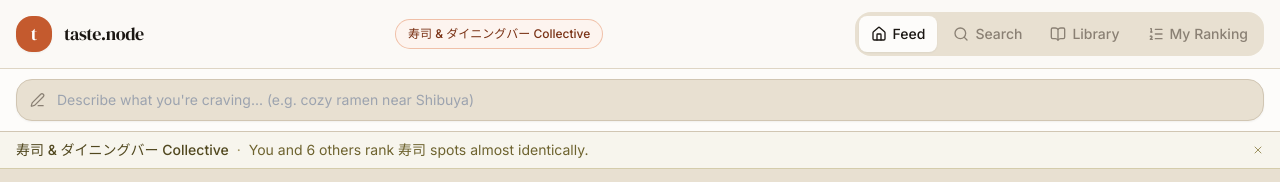
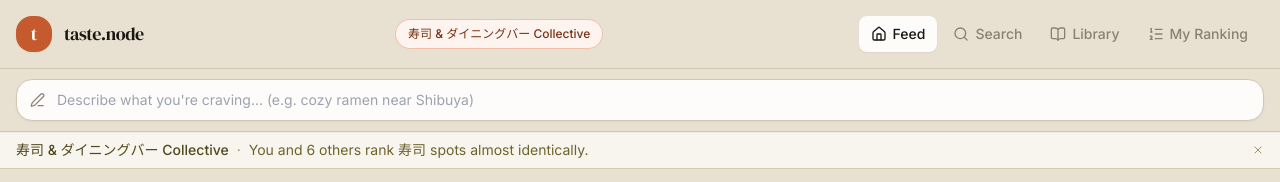
Before and after one commit to SumerSG/taste.node, a React (Vite) app in the folder web/: page / in a window 1280 px wide. Shown: the top 182 px of the page. Built offline with nearby package versions, Linux system fonts and the light colour scheme.

Commit message:
deploy: remove semi-transparent header blur — solid cream header + white search input for cleaner separation + rebuilt dist

```diff
--- a/web/src/components/Layout.tsx
+++ b/web/src/components/Layout.tsx
@@ -35,7 +35,7 @@ export function Layout({ profile, activeTab, onTabChange, onGlobalSearch, childr
   return (
     <div className="min-h-screen bg-cream">
       {/* Top bar */}
-      <header className="sticky top-0 z-40 border-b border-cream-dark bg-paper/90 backdrop-blur-md">
+      <header className="sticky top-0 z-40 border-b border-cream-dark bg-cream shadow-sm">
         <div className="mx-auto flex max-w-7xl items-center justify-between px-4 py-3">
           <div className="flex items-center gap-3">
             <div className="flex h-9 w-9 items-center justify-center rounded-xl bg-sienna-500 text-white shadow-sm">
@@ -77,7 +77,7 @@ export function Layout({ profile, activeTab, onTabChange, onGlobalSearch, childr
         </div>
 
         {/* Global search bar */}
-        <div className="border-t border-cream-warm bg-paper">
+        <div className="border-t border-cream-dark bg-cream">
           <div className="mx-auto max-w-7xl px-4 py-2.5">
             <form onSubmit={handleWantSubmit} className="relative">
               <PenLine size={15} className="absolute left-3.5 top-1/2 -translate-y-1/2 text-ink-faint" />
@@ -85,7 +85,7 @@ export function Layout({ profile, activeTab, onTabChange, onGlobalSearch, childr
                 value={wantText}
                 onChange={(e) => setWantText(e.target.value)}
                 placeholder="Describe what you're craving... (e.g. cozy ramen near Shibuya)"
-                className="w-full rounded-xl border border-cream-dark bg-cream py-2.5 pl-10 pr-4 text-sm shadow-sm transition focus:border-sienna-400 focus:outline-none focus:ring-2 focus:ring-sienna-100"
+                className="w-full rounded-xl border border-cream-dark bg-paper py-2.5 pl-10 pr-4 text-sm shadow-sm transition focus:border-sienna-400 focus:outline-none focus:ring-2 focus:ring-sienna-100"
               />
             </form>
           </div>
```
Also changed, not shown: 5 other files (tests, documents, lock files or other folders).
